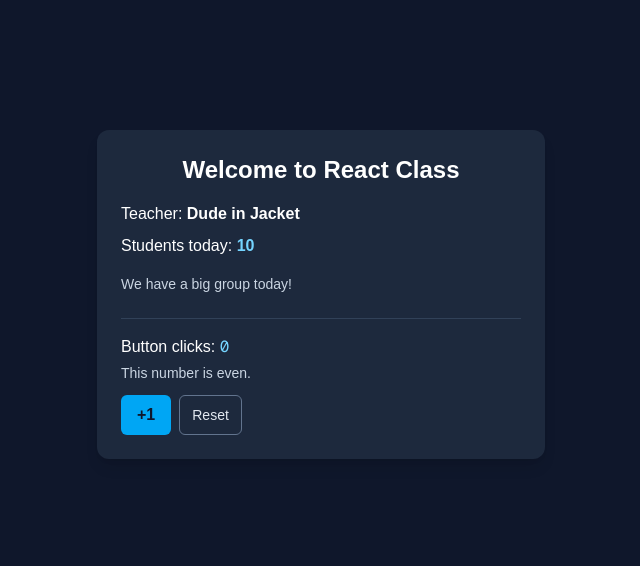
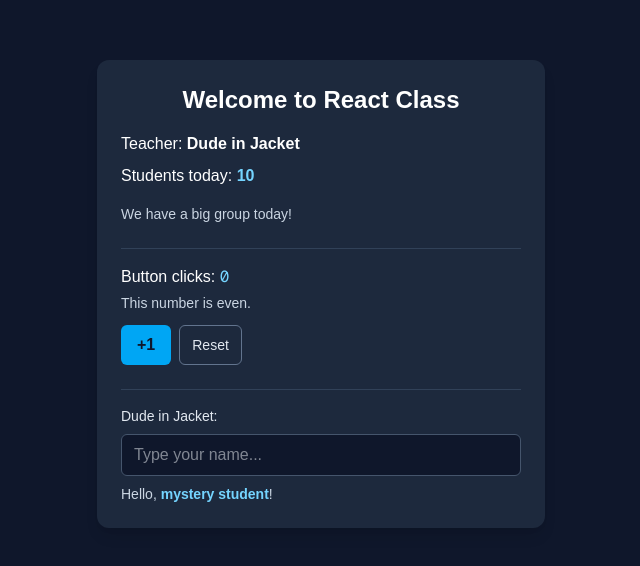
Before and after one commit to tthoma81Debug/CS_404_Live, a Next.js app in the folder examples/React_Props_Tailwind/react-class-demo/: page / in a window 1280 px wide. Shown: the part 106-672 px from the top of the page, without its empty margins (319-959 px from the left). Built offline with nearby package versions, Linux system fonts and the light colour scheme.

Commit message:
name field

```diff
--- /dev/null
+++ b/examples/React_Props_Tailwind/react-class-demo/src/app/NameInput.js
@@ -0,0 +1,30 @@
+export default function NameInput({ studentName, onStudentNameChange }) {
+  function handleChange(event) {
+    // Take the text from the input and pass it up to the parent
+    onStudentNameChange(event.target.value);
+  }
+
+  return (
+    <div className="mt-6 border-t border-slate-700 pt-4 space-y-2">
+      <label className="block text-sm font-medium text-slate-200">
+            Dude in Jacket:
+      </label>
+
+      <input
+        type="text"
+        value={studentName}
+        onChange={handleChange}
+        placeholder="Type your name..."
+        className="w-full px-3 py-2 rounded-md bg-slate-900 border border-slate-600 text-slate-100 focus:outline-none focus:ring-2 focus:ring-sky-500"
+      />
+
+      <p className="text-sm text-slate-300">
+        Hello,{" "}
+        <span className="font-semibold text-sky-300">
+          {studentName || "mystery student"}
+        </span>
+        !
+      </p>
+    </div>
+  );
+}
--- a/examples/React_Props_Tailwind/react-class-demo/src/app/page.js
+++ b/examples/React_Props_Tailwind/react-class-demo/src/app/page.js
@@ -1,8 +1,9 @@
 "use client";
 
-import { useState } from "react";
+import { useState, useEffect } from "react";
 import CounterDisplay from "./counterDisplay";
 import CounterControls from "./counterControls";
+import NameInput from "./NameInput";
 
 export default function HomePage() {
   const teacherName = "Dude in Jacket";
@@ -10,6 +11,12 @@
   const hasManyStudents = studentCount > 5;
 
   const [clicks, setClicks] = useState(0);
+  const [studentName, setStudentName] = useState("");
+
+  // useEffect runs after React has updated the screen
+  useEffect(() => {
+    document.title = `Clicks: ${clicks}`;
+  }, [clicks]);
 
   function handleIncrement() {
     setClicks(clicks + 1);
@@ -17,6 +24,10 @@
 
   function handleReset() {
     setClicks(0);
+  }
+
+  function handleStudentNameChange(newName) {
+    setStudentName(newName);
   }
 
   return (
@@ -41,17 +52,20 @@
             : "Small, focused group today."}
         </p>
 
-        {/* Children using props */}
+        {/* Counter section */}
         <div className="mt-6 border-t border-slate-700 pt-4 space-y-3">
-          {/* Props down: clicks */}
           <CounterDisplay clicks={clicks} />
-
-          {/* Props down: callback functions */}
           <CounterControls
             onIncrement={handleIncrement}
             onReset={handleReset}
           />
         </div>
+
+        {/* Name input section */}
+        <NameInput
+          studentName={studentName}
+          onStudentNameChange={handleStudentNameChange}
+        />
       </div>
     </main>
   );
```
